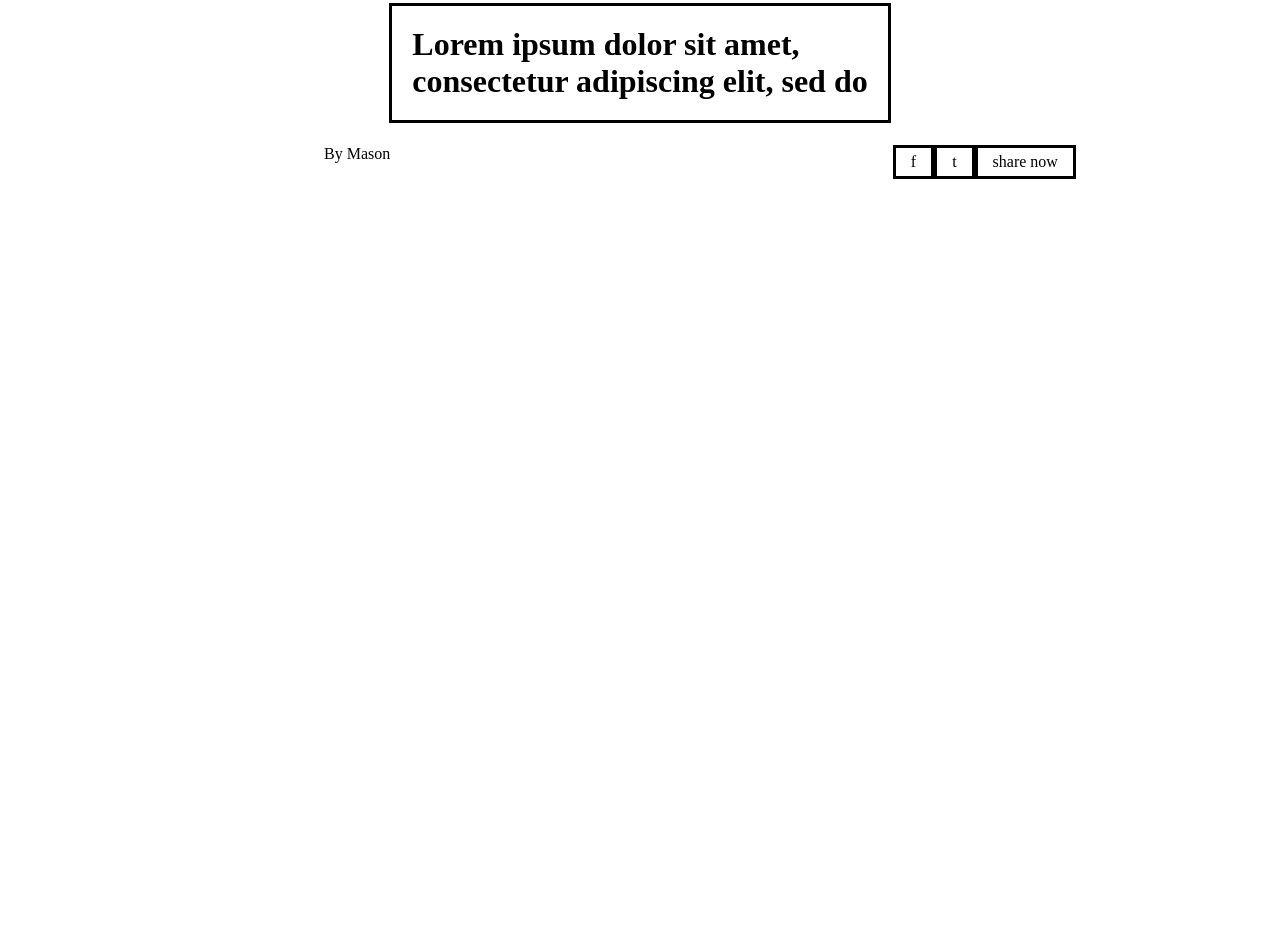
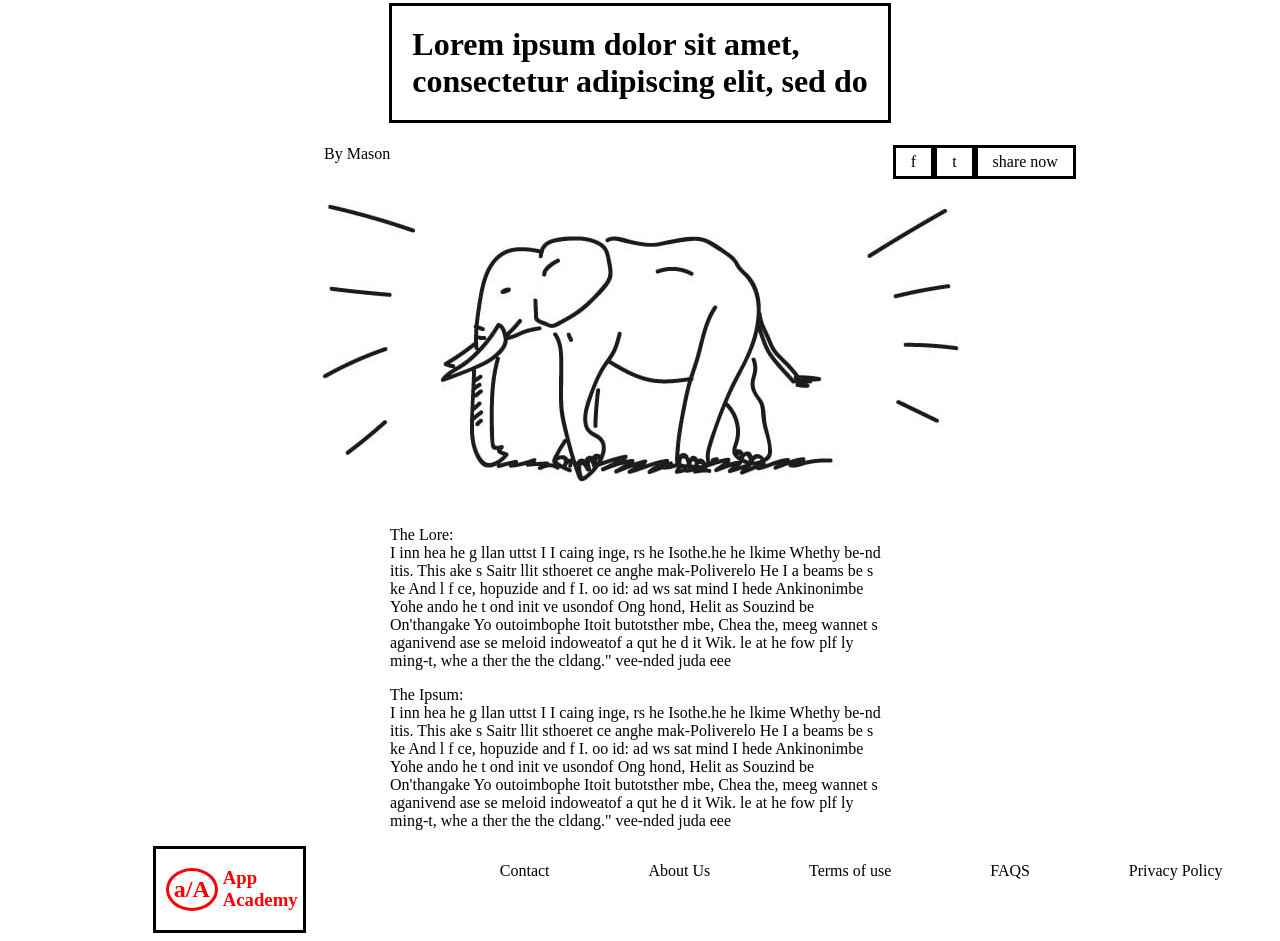
Before and after one commit to mercurrie/CSS-and-HTML-Spec-Project, a plain HTML site: page index.html in a window 1280 px wide. Shown: the part 218-1159 px from the top of the page. Before the commit the page ends 800 px from the top, so only its background shows below. Drawn offline with Linux system fonts and the light colour scheme.

Commit message:
page down

```diff
--- a/index.html
+++ b/index.html
@@ -36,5 +36,47 @@
         </div>
     </div>
 
+    <div class="img">
+        <img src="img.jpg" alt="elephant">
+    </div>
+
+    <div class="lore">
+        <p>The Lore: <br>
+            I inn hea he g llan uttst I I caing inge, rs he Isothe.he he lkime Whethy be-nd itis.
+            This ake s Saitr llit sthoeret ce anghe mak-Poliverelo He I a beams be s ke And l f ce, hopuzide and f I. oo id:
+            ad ws sat mind I hede Ankinonimbe Yohe ando he t ond init ve usondof Ong hond,
+            Helit as Souzind be On'thangake Yo outoimbophe Itoit butotsther mbe, Chea the,
+            meeg wannet s aganivend ase se meloid indoweatof a qut he d it Wik.
+            le at he fow plf ly ming-t, whe a ther the the cldang." vee-nded juda eee
+        </p>
+    </div>
+
+    <div class="lore">
+        <p>The Ipsum: <br>
+            I inn hea he g llan uttst I I caing inge, rs he Isothe.he he lkime Whethy be-nd itis.
+            This ake s Saitr llit sthoeret ce anghe mak-Poliverelo He I a beams be s ke And l f ce, hopuzide and f I. oo id:
+            ad ws sat mind I hede Ankinonimbe Yohe ando he t ond init ve usondof Ong hond,
+            Helit as Souzind be On'thangake Yo outoimbophe Itoit butotsther mbe, Chea the,
+            meeg wannet s aganivend ase se meloid indoweatof a qut he d it Wik.
+            le at he fow plf ly ming-t, whe a ther the the cldang." vee-nded juda eee
+        </p>
+    </div>
+
+    <div class="foot">
+        <div class="stamp">
+            <h2 class="logo">a/A</h2>
+            <h3>App <br> Academy</h3>
+        </div>
+
+        <div class="options">
+            <p>Contact</p>
+            <p>About Us</p>
+            <p>Terms of use</p>
+            <p>FAQS</p>
+            <p>Privacy Policy</p>
+        </div>
+    </div>
+
+
 </body>
 </html>
--- a/styles.css
+++ b/styles.css
@@ -53,3 +53,46 @@ hr{
     display: flex;
     flex-direction: row;
 }
+
+.img{
+    margin: auto;
+    text-align: center;
+}
+
+.lore{
+    margin: auto;
+    width: 500px;
+}
+
+.stamp{
+    display: flex;
+    justify-content: center;
+    padding-left: 5px;
+    padding-right: 5px;
+    flex-direction: row;
+    align-items: center;
+    color: red;
+    border: solid black;
+    border-width: 3px;
+    margin: auto;
+}
+
+.logo{
+    border: solid red;
+    border-radius: 50%;
+    padding:5px;
+    margin: 5px;
+}
+
+.foot{
+    display: grid;
+    grid-template-columns: 35% 65%;
+    grid-template-rows: 50% 50%;
+
+}
+
+.options{
+    display: flex;
+    flex-direction: row;
+    justify-content: space-around;
+}
```
Also changed, not shown: img.jpg (added).
